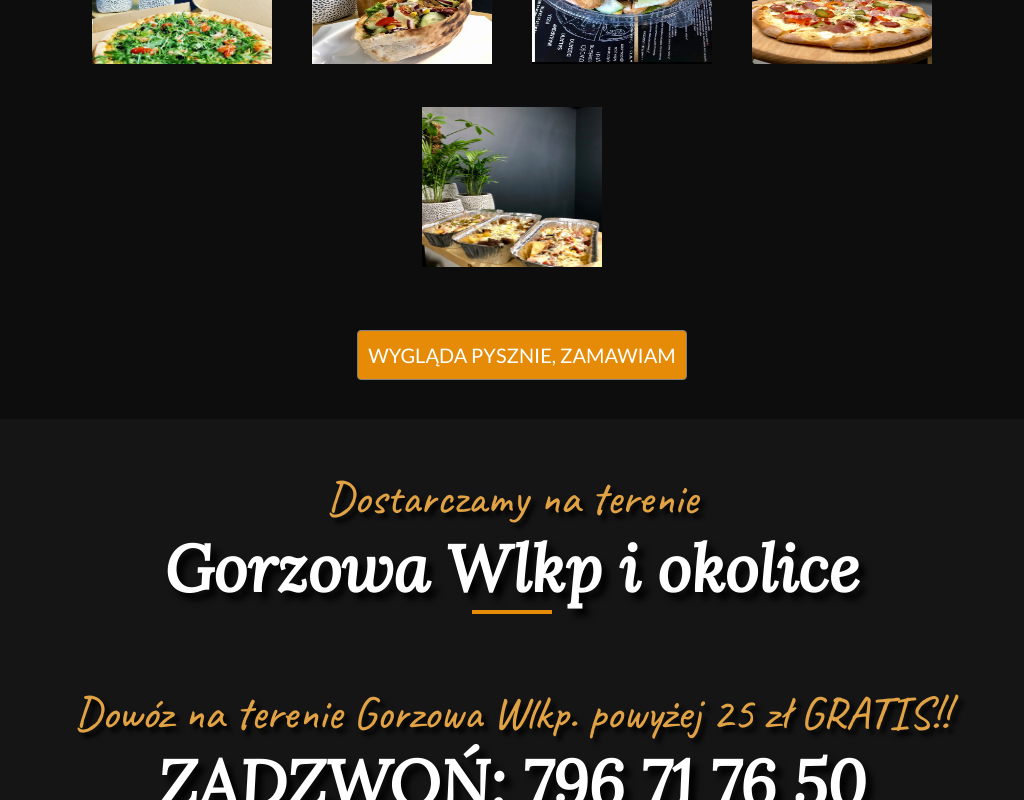
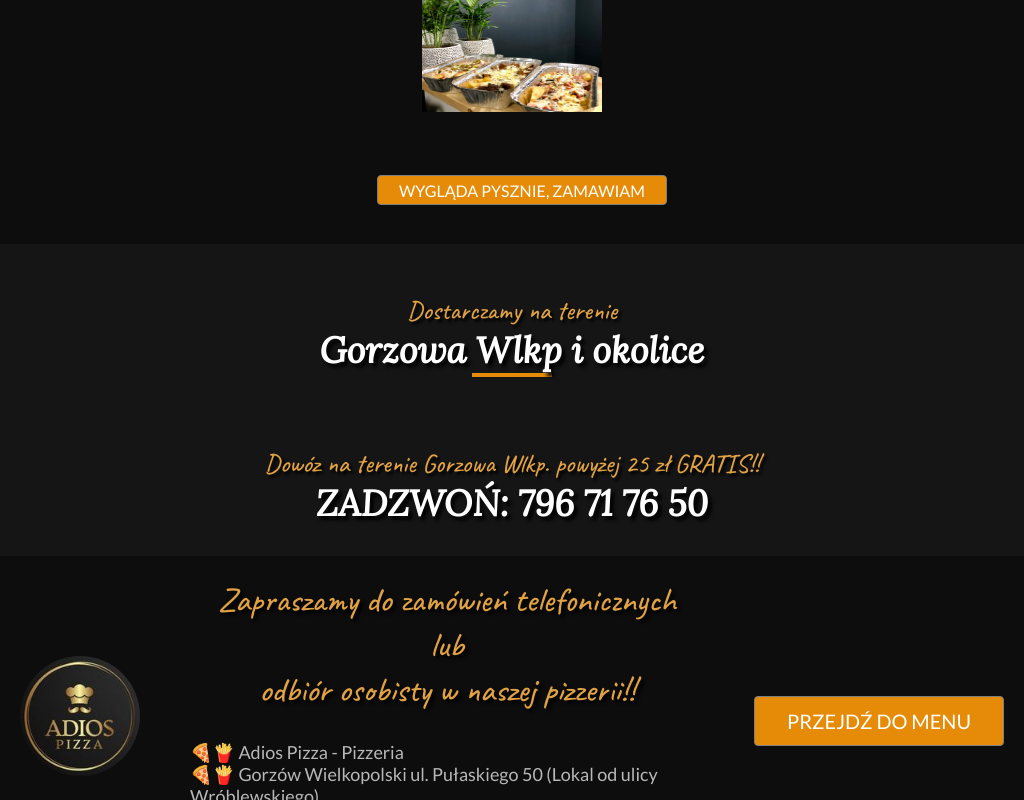
Before and after one commit to lukaszprotosawicki/adios-pizza, a React (Create React App) app: page / in a window 1024 px wide. Shown: the part 2000-2800 px from the top of the page. Built offline with nearby package versions, Linux system fonts and the light colour scheme; a web font is replaced by a local one.

Commit message:
mixed changes styles promotion

```diff
--- a/src/components/Footer.js
+++ b/src/components/Footer.js
@@ -20,13 +20,13 @@ const Footer = () => {
               </p>
             </div>
             <div id="contact" className="styles-contact">
-              <p>🍔🍕🍟 Adios Pizza - Pizzeria</p>
+              <p>🍕🍟 Adios Pizza - Pizzeria</p>
               <p>
-                🍔🍕🍟 Gorzów Wielkopolski ul. Pułaskiego 50 (Lokal od ulicy
+                🍕🍟 Gorzów Wielkopolski ul. Pułaskiego 50 (Lokal od ulicy
                 Wróblewskiego)
               </p>
-              <p>🍔🍕 www.adios-pizza.pl </p>
-              <p>🍔🍕 tel: 796 71 76 50</p>
+              <p>🍕 www.adios-pizza.pl </p>
+              <p>🍕 tel: 796 71 76 50</p>
             </div>
           </div>
           <div>
--- a/src/components/scss/_containerInfo.scss
+++ b/src/components/scss/_containerInfo.scss
@@ -1,5 +1,5 @@
 .backgrond-body-info {
-  background-color: #151515;
+  background-color: #0d0d0d;
   height: auto;
   width: 100vw;
   border-bottom: 1px solid rgb(134, 134, 134);
--- a/src/components/scss/_containerPromotion.scss
+++ b/src/components/scss/_containerPromotion.scss
@@ -88,13 +88,70 @@ button:hover {
   background-color: #a56504;
   transition: 0.4s;
 }
+@media all and (min-width: 800px) and (max-width: 1200px) {
+  .container-transport {
+    height: auto;
+    width: 100vw;
+    padding-bottom: 30px;
+    display: block;
+    text-align: center;
+    span {
+      display: block;
+
+      color: rgb(224, 162, 68);
+      text-shadow: black 0.1em 0.1em 0.1em;
+    }
+    .text-transport {
+      font-family: "Caveat", cursive;
+      font-size: 26px;
+      padding-top: 50px;
+      animation-name: example;
+      animation-duration: 2s;
+      position: relative;
+    }
+    .text-transport-citys {
+      font-size: 36px;
+      font-weight: 900;
+      color: white;
+      font-family: "Lora", serif;
+      animation-name: example1;
+      animation-duration: 4s;
+      position: relative;
+      margin: 0 20px;
+    }
+    .border-bottom {
+      border-bottom: 4px solid #e58b07;
+      width: 80px;
+      margin-bottom: 20px;
+    }
+  }
+
+  .container-photo-all {
+    img {
+      padding: 20px;
+      height: 200px;
+      width: 220px;
+      cursor: pointer;
+    }
+  }
+  .button-gallery {
+    margin-top: 20px;
+    color: white;
+    background-color: #e58b07;
+    width: 290px;
+    height: 30px;
+    font-size: 16px;
+    margin-left: 20px;
+    border: 1px solid gray;
+    border-radius: 4px;
+  }
+}
 
 @media all and (min-width: 500px) and (max-width: 800px) {
   .container-transport {
     height: auto;
     width: 100vw;
-    margin: -1px auto 0;
-    padding-bottom: 40px;
+    padding-bottom: 30px;
     display: block;
     text-align: center;
     span {
@@ -119,6 +176,7 @@ button:hover {
       animation-name: example1;
       animation-duration: 4s;
       position: relative;
+      margin: 0 20px;
     }
     .border-bottom {
       border-bottom: 4px solid #e58b07;
@@ -177,6 +235,7 @@ button:hover {
       animation-name: example1;
       animation-duration: 4s;
       position: relative;
+      margin: 0 20px;
     }
     .border-bottom {
       border-bottom: 4px solid #e58b07;
@@ -235,6 +294,7 @@ button:hover {
       animation-name: example1;
       animation-duration: 4s;
       position: relative;
+      margin: 0 10px;
     }
     .border-bottom {
       border-bottom: 4px solid #e58b07;
```
